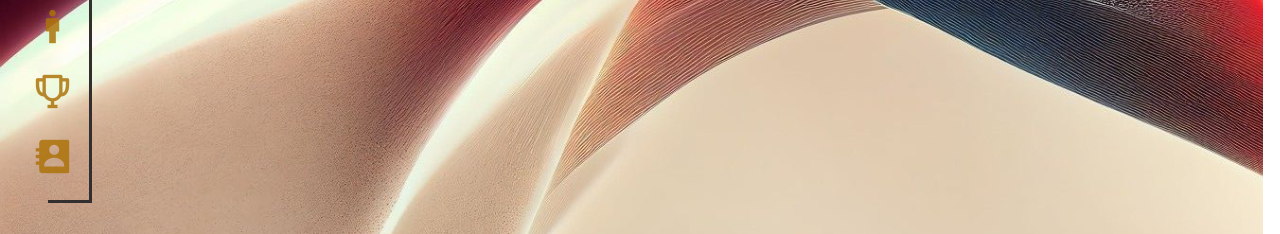
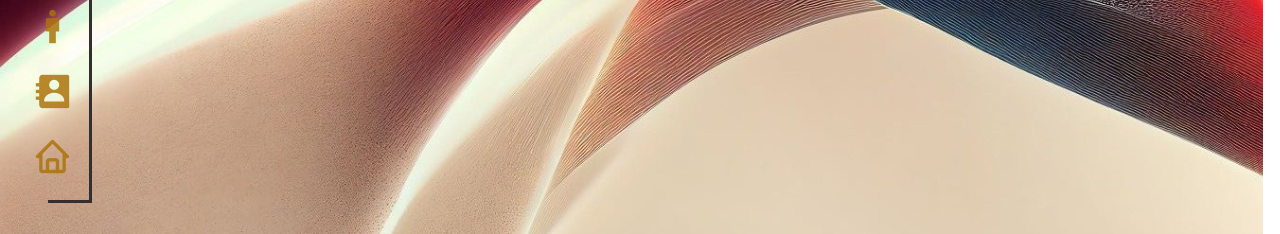
Before and after one commit to Najdorf12/suela-app, a React (Vite) app: page / in a window 1280 px wide. Shown: the part 529-763 px from the top of the page. Built offline with nearby package versions, Linux system fonts and the light colour scheme.

Commit message:
second-cmmt

```diff
--- a/src/App.jsx
+++ b/src/App.jsx
@@ -16,7 +16,6 @@ function App() {
         <Routes>
           <Route path="/" element={<Home />} />
           <Route path="/diegovargas" element={<PlayerInfo />} />
-          <Route path="/carousel" element={<Carousel />} />
         </Routes>
       </Router>
     </>
--- a/src/components/SideBar.jsx
+++ b/src/components/SideBar.jsx
@@ -1,9 +1,9 @@
 import imgSuela from "/Logo SP negro.svg";
-
+import { Link } from "react-router-dom";
 
 const SideBar = () => {
   return (
-      <section className="sidebar"  >
+    <section className="sidebar">
       <div className="side-img_suela">
         <img src={imgSuela} alt="" />
       </div>
@@ -11,13 +11,25 @@ const SideBar = () => {
         <div className="side-btns">
           <ul>
             <li>
+              <Link
+                style={{ color: "rgba(172, 114, 8, 0.842)" }}
+                to={"/diegovargas"}
+              >
                 <i className="bx bx-male"></i>
+              </Link>
             </li>
             <li>
-                  <i className="bx bx-trophy"></i>
+              <Link
+                style={{ color: "rgba(172, 114, 8, 0.842)" }}
+                to={"/sobrenosotros"}
+              >
+                <i className="bx bxs-contact"></i>
+              </Link>
             </li>
             <li>
-                  <i className="bx bxs-contact"></i>
+              <Link style={{ color: "rgba(172, 114, 8, 0.842)" }} to={"/"}>
+                <i class="bx bx-home"></i>
+              </Link>
             </li>
           </ul>
         </div>
```
Lines whose indentation alone changed are shown as unchanged.
